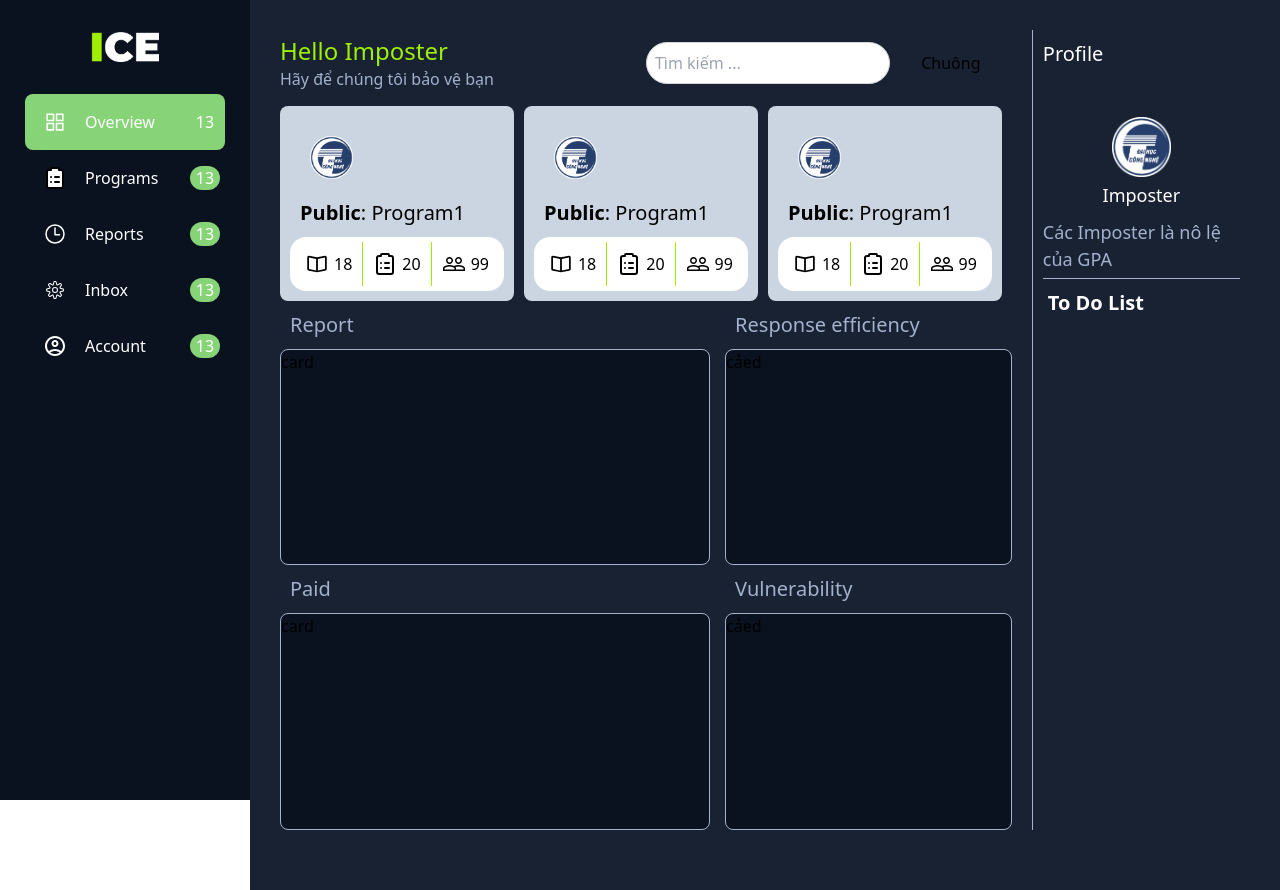
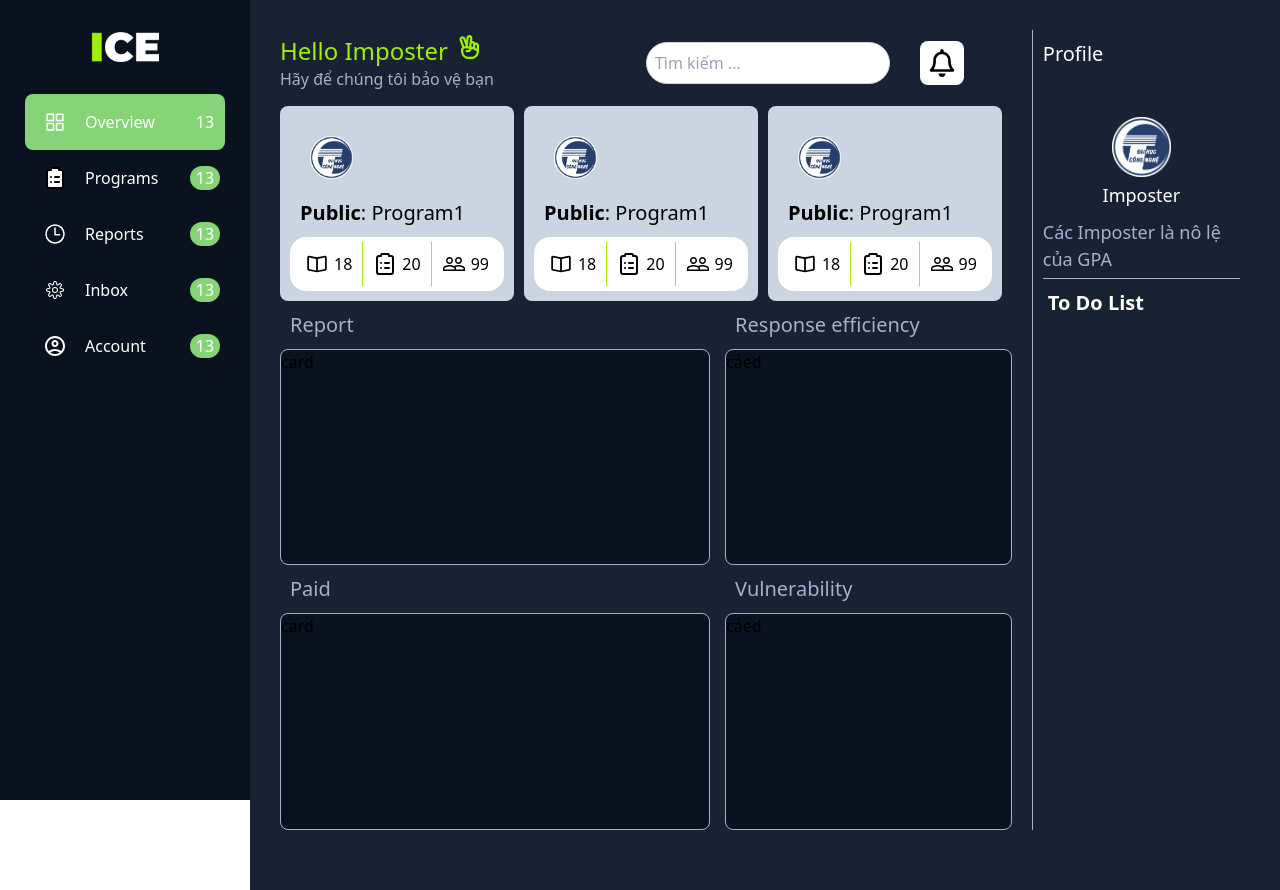
Before and after one commit to dinh-namle/ICE-INT3306-8, a React (Vite) app: page /partner/overview in a window 1280 px wide. Built offline with nearby package versions, Linux system fonts and the light colour scheme.

Commit message:
update partner search component

```diff
--- a/src/components/PartnerSearch.tsx
+++ b/src/components/PartnerSearch.tsx
@@ -1,4 +1,5 @@
 import React from 'react';
+import { FaRegBell, FaRegHandPeace } from 'react-icons/fa6';
 
 interface PartnerSearchProps {
     searchTerm: string;
@@ -10,7 +11,10 @@ const PartnerSearch: React.FC<PartnerSearchProps> = ({ searchTerm, onSearchChang
     return (
         <div className="flex flex-row items-center justify-center w-full">
             <div className="basis-3/6">
-                <div><span className="text-main2-1 text-2xl">Hello Imposter</span></div>
+                <div className="flex flex-row">
+                    <span className="text-main2-1 text-2xl mr-[10px]">Hello Imposter </span>
+                    <span className="text-main2-1 text-2xl"><FaRegHandPeace /></span>
+                </div>
                 <div><span className="text-main1-3">Hãy để chúng tôi bảo vệ bạn</span></div>
             </div>
             <div className="basis-2/6">
@@ -23,7 +27,9 @@ const PartnerSearch: React.FC<PartnerSearchProps> = ({ searchTerm, onSearchChang
                     className="border border-gray-300 rounded-full p-2 w-full"
                 />
             </div>
-            <div className="basis-1/6 flex justify-center items-center">Chuông</div>
+            <div className="basis-1/6 flex justify-start items-center pl-[30px]">
+                <div className="bg-white rounded-lg p-[8px]"><FaRegBell className="fill-black size-7" /></div>
+            </div>
         </div>
     );
 };
```
